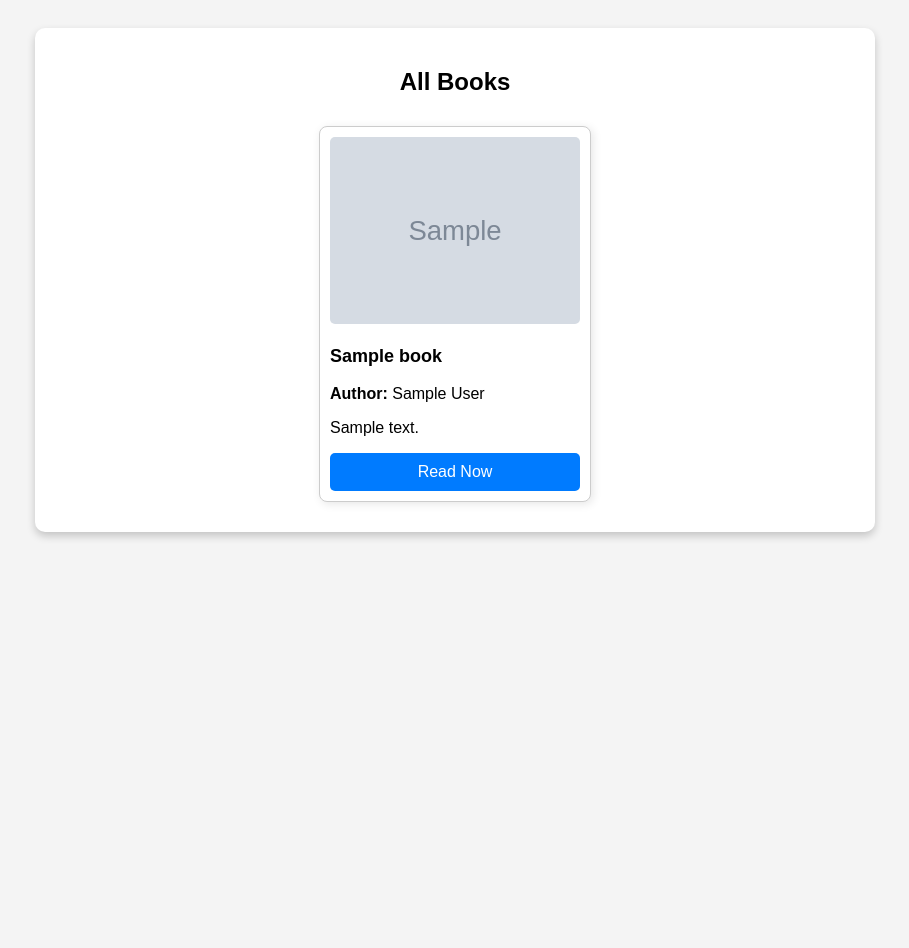
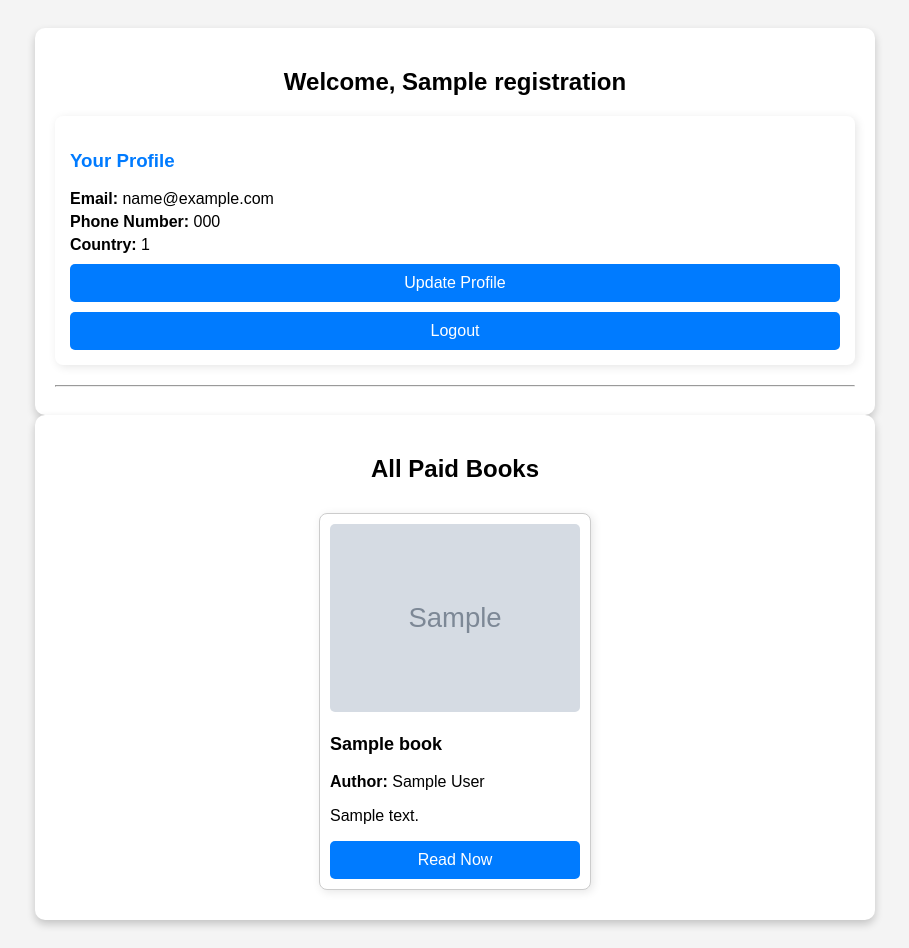
Before and after one commit to SmartDevPK/BooksAppForChildren, a PHP site: page /BooksAppForChildren/views/user_profile.php in a window 1280 px wide. Shown: the whole page, without its empty margins (185-1094 px from the left). Before the commit the page ends 539 px from the top, so only its background shows below. Run offline with PHP 8.4, Linux system fonts and the light colour scheme; the visitor is signed in with stand-in values (Sample User, id 1); tables that the repository leaves empty or names only in its code hold one stand-in row (values such as "Sample post"); grey boxes marked "Sample" are stand-in pictures.

Commit message:
update user information to the code base

```diff
--- a/book.php
+++ b/book.php
@@ -17,6 +17,7 @@
             user-select: auto;
             /* Disable text selection */
         }
+
 
         body {
             oncontextmenu: return false;
@@ -127,6 +128,7 @@
             partner for life. The strength of a family is the foundation of a thriving society.</p>
         <p class="footer">Thank you for reading.</p>
     </div>
+    <a href="/BooksAppForChildren/paypal/readbook.php" class="btn">Return To Read Book</a>
 
     <script>
         document.addEventListener('contextmenu', function (event) {
--- a/views/user_profile.php
+++ b/views/user_profile.php
@@ -48,6 +48,9 @@ function hasUserPaidForBook($db, $user_id, $book_id)
 $user_id = $user['id'];
 
 ?>
+
+
+
 
 <!DOCTYPE html>
 <html lang="en">
@@ -115,19 +118,56 @@ $user_id = $user['id'];
         .paid {
             background-color: #ff5733;
         }
+
+        .profile-section {
+            background: #fff;
+            padding: 15px;
+            border-radius: 8px;
+            box-shadow: 2px 2px 10px rgba(0, 0, 0, 0.1);
+            text-align: left;
+            margin-bottom: 20px;
+        }
+
+        .profile-section h3 {
+            color: #007bff;
+        }
+
+        .profile-section p {
+            font-size: 16px;
+            margin: 5px 0;
+        }
     </style>
 </head>
 
 <body>
     <div class="container">
-        <h2>All Books</h2>
+        <h2>Welcome, <?php echo htmlspecialchars($user['name']); ?></h2>
+
+        <!-- User Profile Section -->
+        <div class="profile-section">
+            <h3>Your Profile</h3>
+            <p><strong>Email:</strong> <?php echo htmlspecialchars($user['email']); ?></p>
+            <p><strong>Phone Number:</strong> <?php echo htmlspecialchars($user['phone_number']); ?></p>
+            <p><strong>Country:</strong> <?php echo htmlspecialchars($user['country']); ?></p>
+
+            <!-- Update Profile Button -->
+            <a href="update_profile.php" class="btn">Update Profile</a>
+            <a href="../logins/login.php" class="btn">Logout</a>
+
+        </div>
+
+        <hr> <!-- Divider -->
+
+    </div>
+    <div class="container">
+        <h2>All Paid Books</h2>
 
         <!-- Display Books -->
         <div class="books-section">
             <?php if (!empty($books)): ?>
                 <?php foreach ($books as $book): ?>
                     <div class="book-item">
-                        <img src="<?php echo htmlspecialchars($book['cover_image']); ?>"
+                        <img src="../uploads/<?php echo htmlspecialchars($book['cover_image']); ?>"
                             alt="<?php echo htmlspecialchars($book['title']); ?>">
                         <p class="book-title"><?php echo htmlspecialchars($book['title']); ?></p>
                         <p><strong>Author:</strong> <?php echo htmlspecialchars($book['author']); ?></p>
```
Also changed, not shown: views/update_profile.php (+25 -3 lines), uploads/uploads/matt-ridley-H-LIL57PHCc-unsplash.jpg (added), uploads/uploads/password.jpeg (added).
